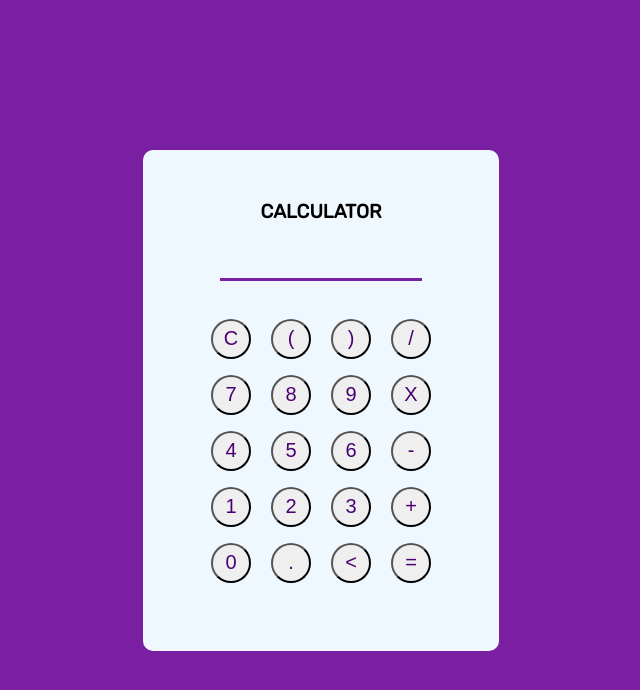
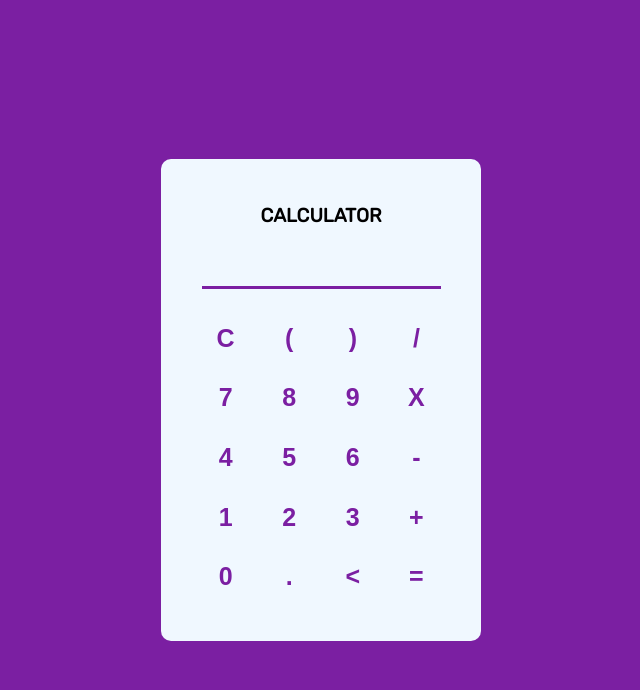
Before and after one commit to Gohan-18/Simple-Calculator, a plain HTML site: page index.html in a window 1280 px wide. Shown: the whole page, without its empty margins (319-959 px from the left). Drawn offline with Linux system fonts and the light colour scheme.

Commit message:
Added error handling

```diff
--- a/app.js
+++ b/app.js
@@ -33,7 +33,8 @@ for(let btn of btns) {
         }
         catch(err){
             alert("Please Input Correct Mathematical Expression!!");
-            // calScreen.value = "Please input right mathematics expression!!";
+            calValue = "";
+            calScreen.value = calValue;
         }
 
     })
--- a/style.css
+++ b/style.css
@@ -16,10 +16,14 @@ main {
     background: #7b1fa2;
 }
 
-section {
+.container {
     background-color: aliceblue;
-    padding: 30px;
+    padding: 25px;
     border-radius: 10px;
+}
+
+.keyPad {
+    padding: 20px 10px 10px 10px;
 }
 
 .cal-display {
@@ -28,6 +32,7 @@ section {
 
 #calc-display {
     font-family: 'Rubik', sans-serif;
+    font-size: 1rem;
     background: none;
     display: inline-block;
     width: auto;
@@ -44,14 +49,22 @@ h3 {
 
 div ul li {
     display: inline-block;
-    margin: 0.5rem;
+    margin: 0.3rem;
 }
 
 button {
-    font-size: 20px;
-    color: #4a0072;
-    height: 40px;
-    width: 40px;
+    font-size: 25px;
+    font-weight: 600;
+    color: #7b1fa2;
+    background: none;
+    border: none;
+    height: 50px;
+    width: 50px;
     cursor: pointer;
     border-radius: 50%;
+    transition: 0.5s;
 }
+
+button:hover {
+    background-color: #ee98fb;
+}
```
